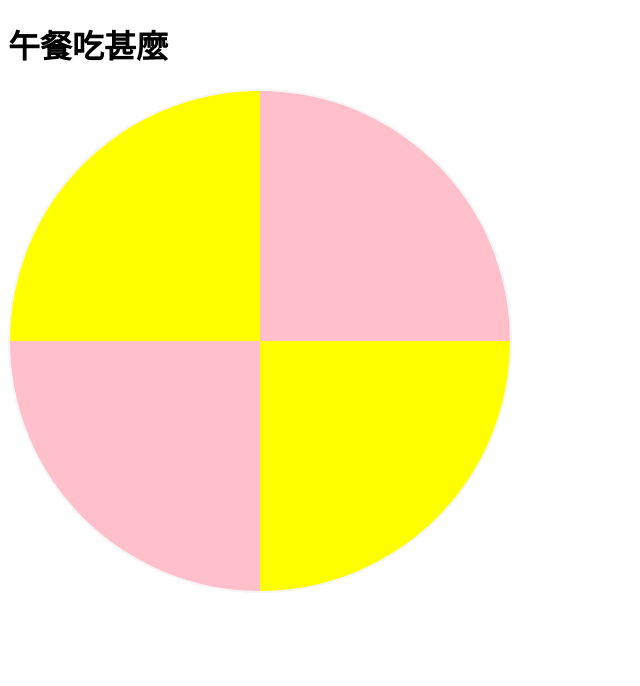
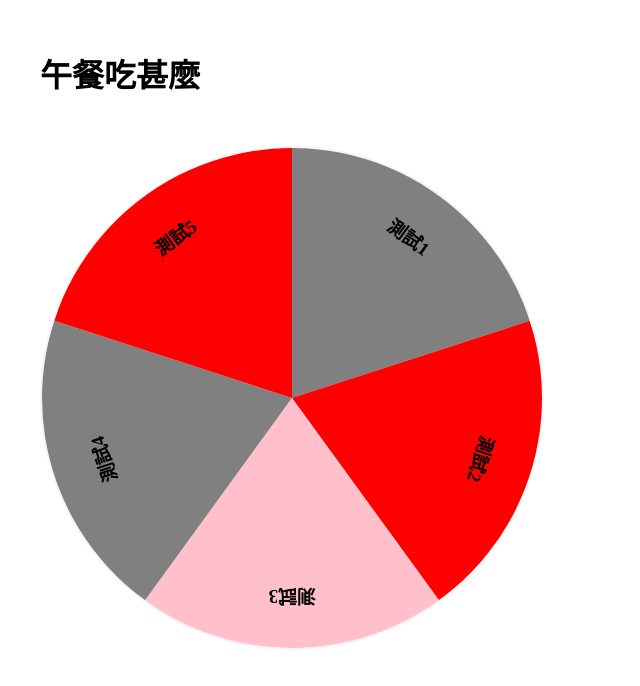
Before and after one commit to YuRong77/lunchSavior, a Vue app: page /#/roulette in a window 1280 px wide. Shown: the top 686 px of the page, without its empty margins (0-640 px from the left). Built offline with nearby package versions, Linux system fonts and the light colour scheme.

Commit message:
完成文字定位

```diff
--- a/src/App.vue
+++ b/src/App.vue
@@ -4,4 +4,9 @@
   </div>
 </template>
 
-<style></style>
+<style>
+*{
+  margin: 0;
+  padding: 0;
+}
+</style>
--- a/src/component/roulette.vue
+++ b/src/component/roulette.vue
@@ -1,16 +1,37 @@
 <template>
   <div>
+    <div class="container">
       <div class="circle">
         <div
           class="fan"
           v-for="(item, index) in list"
           :key="item.text"
-        :style="{ transform: `rotate(${(360 / list.length) * index}deg)` }"
+          :style="{
+            transform: `rotate(${(360 / list.length) * index}deg)`,
+          }"
         >
           <div
             class="inner"
-          :style="{ transform: `rotate(${360 / list.length}deg)`, background    : index%2 == 0 ? color1 : color2  }"
+            :style="{
+              transform: `rotate(${360 / list.length}deg)`,
+              background: list.length % 2 == 0 ? even(index) : odd(index),
+            }"
           ></div>
+        </div>
+      </div>
+      <div class="content">
+        <div
+          class="text"
+          v-for="(item, index) in list"
+          :key="item.text"
+          :style="{
+            transform: `rotate(${
+              (360 / list.length) * index + 180 / list.length
+            }deg)`,
+          }"
+        >
+          <h3>{{ item.text }}</h3>
+        </div>
       </div>
     </div>
   </div>
@@ -18,6 +39,7 @@
 
 <script>
 export default {
+  computed: {},
   data() {
     return {
       list: [
@@ -25,36 +47,83 @@ export default {
         { text: "測試2", num: 1 },
         { text: "測試3", num: 1 },
         { text: "測試4", num: 1 },
+        { text: "測試5", num: 1 },
+        // { text: "測試6", num: 1 },
+        // { text: "測試7", num: 1 },
       ],
-      color1: "pink",
-      color2: "yellow",
-      color3: "red"
+      color0: "pink",
+      color1: "gray",
+      color2: "red",
     };
   },
+  methods: {
+    even(index) {
+      console.log(2);
+      const val = index + 10;
+      return val % 2 == 0 ? this.color0 : this.color1;
+    },
+    odd(index) {
+      console.log(3);
+      const val = index + 10;
+      if (val % 3 == 0) {
+        return this.color0;
+      }
+      if (val % 3 == 1) {
+        return this.color1;
+      }
+      if (val % 3 == 2) {
+        return this.color2;
+      }
+    },
+  },
+  created() {},
 };
 </script>
 
 <style lang="scss" scoped>
-.circle {
+.container {
   position: relative;
   width: 500px;
   height: 500px;
   border-radius: 50%;
   border: 2px solid whitesmoke;
-}
-.fan {
+  & .circle {
+    & .fan {
       position: absolute;
+      // top: 0;
+      // right: 0;
       width: 100%;
       height: 100%;
       border-radius: 50%;
       overflow: hidden;
       clip-path: polygon(50% 0%, 100% 0%, 100% 100%, 50% 100%);
       & .inner {
+        position: absolute;
+        // top: 0;
+        // left: 0;
         width: 50%;
         height: 100%;
-    background: #5858B9;
+        // background: #5858B9;
         // transform: rotate(60deg);
         transform-origin: right center;
       }
     }
+  }
+  & .content {
+    // position: absolute;
+    width: 100%;
+    height: 100%;
+    & .text {
+      position: absolute;
+      width: 100%;
+      height: 100%;
+      & h3 {
+        position: absolute;
+        top: 10%;
+        right: 50%;
+        transform: translate(50%, -50%);
+      }
+    }
+  }
+}
 </style>
--- a/src/views/Home.vue
+++ b/src/views/Home.vue
@@ -13,3 +13,14 @@ export default {
   components: {},
 };
 </script>
+
+<style lang="scss">
+.home {
+  max-width: 1200px;
+  margin: 0 auto;
+  & h1 {
+    padding: 50px 0;
+  }
+}
+
+</style>
```
Lines whose indentation alone changed are shown as unchanged.
